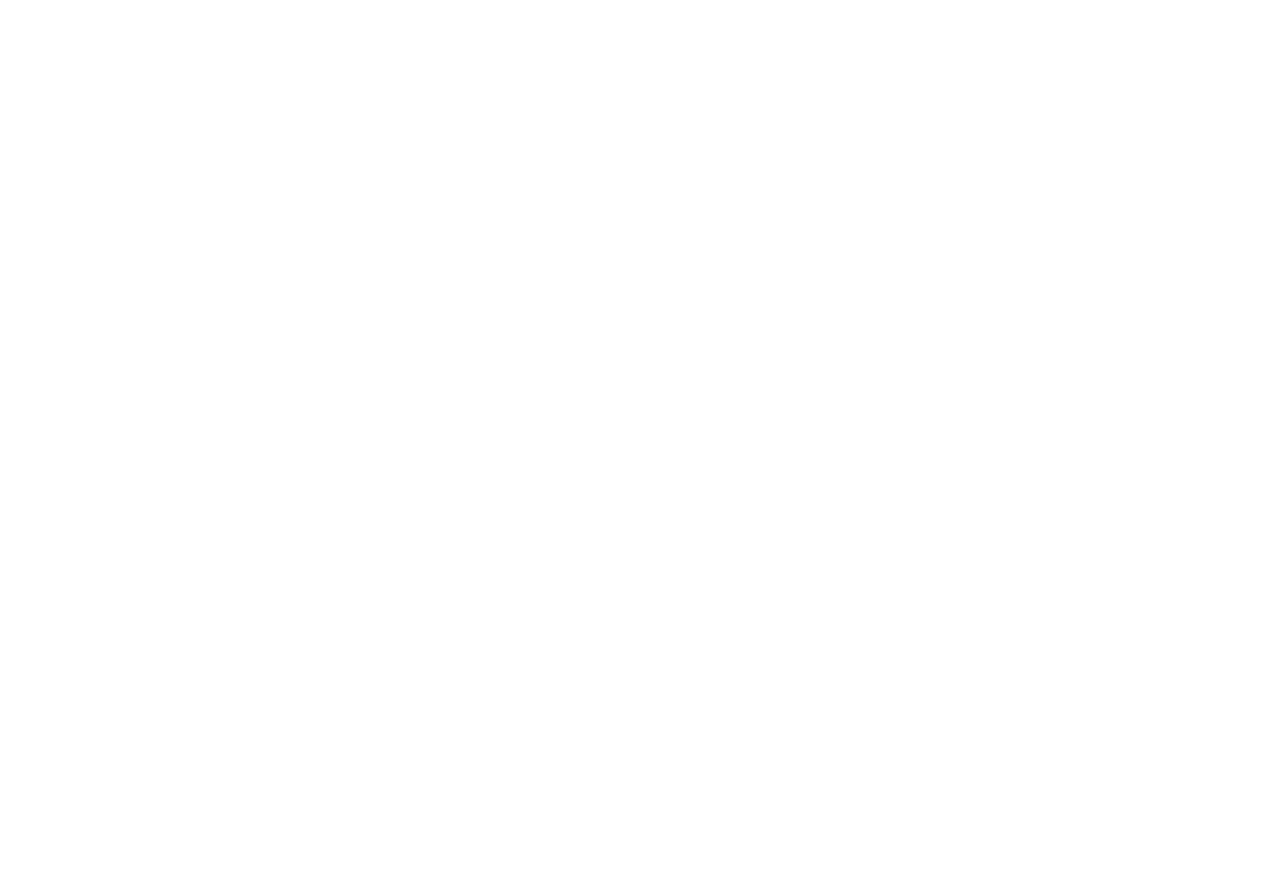
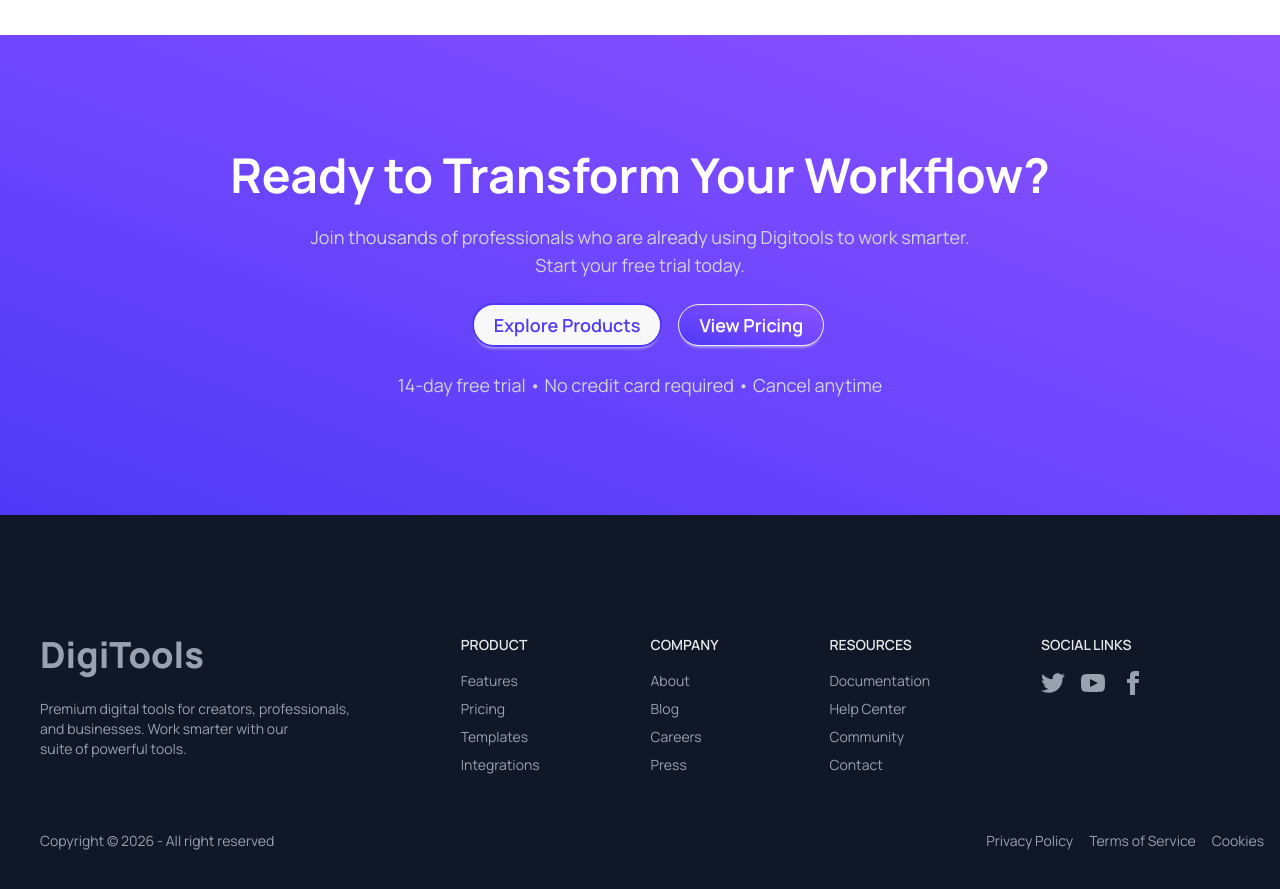
Before and after one commit to sabikuntazina/DigiTools-Platform, a React (Vite) app: page / in a window 1280 px wide. Shown: the part 2360-3249 px from the top of the page. Before the commit the page ends 2395 px from the top, so only its background shows below. Built offline with nearby package versions, Linux system fonts and the light colour scheme.

Commit message:
Workflow section and footer section design completed

```diff
--- a/src/App.jsx
+++ b/src/App.jsx
@@ -1,9 +1,11 @@
 import './App.css'
+import FooterSection from './Components/FooterSection/FooterSection'
 import HeroSection from './Components/HeroSection/HeroSection'
 import Navbar from './Components/Navbar/Navbar'
 import PopularSection from './Components/PopularSection/PopularSection'
 import Steps from './Components/Steps/Steps'
 import TransprentPricing from './Components/TransprentPricing/TransprentPricing'
+import WorkFlow from './Components/WorkFlow/WorkFlow'
 
 function App() {
 
@@ -14,6 +16,8 @@
     <PopularSection></PopularSection>
     <Steps></Steps>
     <TransprentPricing></TransprentPricing>
+    <WorkFlow></WorkFlow>
+    <FooterSection></FooterSection>
 
     </div>
   )
--- /dev/null
+++ b/src/Components/FooterSection/FooterSection.jsx
@@ -0,0 +1,97 @@
+import React from 'react';
+
+const FooterSection = () => {
+    return (
+<div className=' bg-[#101727] py-20 '>
+        <footer className="footer lg:max-w-7xl lg:mx-auto sm:footer-horizontal text-gray-400 p-10">
+      <div className='space-y-4'>
+        <h2 className='font-extrabold text-xl md:text-4xl'>
+            DigiTools
+        </h2>
+    <p className='text-gray-400'>
+      Premium digital tools for creators, professionals, <br /> and businesses. Work smarter with our <br /> suite of powerful tools.
+    </p>
+  </div>
+  <nav>
+    <h6 className="footer-title text-white opacity-90">Product</h6>
+    <a className="link link-hover text-gray-400">Features</a>
+    <a className="link link-hover text-gray-400">Pricing</a>
+    <a className="link link-hover text-gray-400">Templates</a>
+    <a className="link link-hover text-gray-400">Integrations</a>
+  </nav>
+  <nav>
+    <h6 className="footer-title text-white opacity-90">Company</h6>
+    <a className="link link-hover text-gray-400">About</a>
+    <a className="link link-hover text-gray-400">Blog</a>
+    <a className="link link-hover text-gray-400">Careers</a>
+    <a className="link link-hover text-gray-400">Press</a>
+  </nav>
+  <nav>
+    <h6 className="footer-title text-white opacity-90">Resources</h6>
+    <a className="link link-hover text-gray-400">Documentation</a>
+    <a className="link link-hover text-gray-400">Help Center</a>
+    <a className="link link-hover text-gray-400">Community</a>
+    <a className="link link-hover text-gray-400">Contact</a>
+  </nav>
+    <nav>
+    <h6 className="footer-title text-white opacity-90">Social Links</h6>
+    <div className="grid grid-flow-col gap-4">
+      <a>
+        <svg
+          xmlns="http://www.w3.org/2000/svg"
+          width="24"
+          height="24"
+          viewBox="0 0 24 24"
+          className="fill-current">
+          <path
+            d="M24 4.557c-.883.392-1.832.656-2.828.775 1.017-.609 1.798-1.574 2.165-2.724-.951.564-2.005.974-3.127 1.195-.897-.957-2.178-1.555-3.594-1.555-3.179 0-5.515 2.966-4.797 6.045-4.091-.205-7.719-2.165-10.148-5.144-1.29 2.213-.669 5.108 1.523 6.574-.806-.026-1.566-.247-2.229-.616-.054 2.281 1.581 4.415 3.949 4.89-.693.188-1.452.232-2.224.084.626 1.956 2.444 3.379 4.6 3.419-2.07 1.623-4.678 2.348-7.29 2.04 2.179 1.397 4.768 2.212 7.548 2.212 9.142 0 14.307-7.721 13.995-14.646.962-.695 1.797-1.562 2.457-2.549z"></path>
+        </svg>
+      </a>
+      <a>
+        <svg
+          xmlns="http://www.w3.org/2000/svg"
+          width="24"
+          height="24"
+          viewBox="0 0 24 24"
+          className="fill-current">
+          <path
+            d="M19.615 3.184c-3.604-.246-11.631-.245-15.23 0-3.897.266-4.356 2.62-4.385 8.816.029 6.185.484 8.549 4.385 8.816 3.6.245 11.626.246 15.23 0 3.897-.266 4.356-2.62 4.385-8.816-.029-6.185-.484-8.549-4.385-8.816zm-10.615 12.816v-8l8 3.993-8 4.007z"></path>
+        </svg>
+      </a>
+      <a>
+        <svg
+          xmlns="http://www.w3.org/2000/svg"
+          width="24"
+          height="24"
+          viewBox="0 0 24 24"
+          className="fill-current">
+          <path
+            d="M9 8h-3v4h3v12h5v-12h3.642l.358-4h-4v-1.667c0-.955.192-1.333 1.115-1.333h2.885v-5h-3.808c-3.596 0-5.192 1.583-5.192 4.615v3.385z"></path>
+        </svg>
+      </a>
+    </div>
+  </nav>
+
+</footer>
+<div className="footer pl-10 lg:max-w-7xl lg:mx-auto sm:footer-horizontal text-neutral-content items-center p-4">
+  <aside className="grid-flow-col items-center">
+    <p className='text-gray-400'>Copyright © {new Date().getFullYear()} - All right reserved</p>
+  </aside>
+  <nav className="grid-flow-col gap-4 md:place-self-center md:justify-self-end">
+
+    <a className='text-gray-400'>
+        Privacy Policy
+    </a>
+    <a className='text-gray-400'>
+    Terms of Service
+    </a>
+    <a className='text-gray-400'>
+        Cookies
+    </a>
+  </nav>
+</div>
+</div>
+    );
+};
+
+export default FooterSection;
--- /dev/null
+++ b/src/Components/WorkFlow/WorkFlow.jsx
@@ -0,0 +1,26 @@
+import React from 'react';
+
+const WorkFlow = () => {
+    return (
+       <div className="hero  bg-linear-to-bl from-violet-500 to-[#4F39F6] text-white py-25 px-5">
+  <div className="hero-content text-center">
+    <div className="md:max-w-5xl">
+      <h1 className="text-5xl font-bold">Ready to Transform Your Workflow?</h1>
+       <p className="py-6 text-gray-300 text-lg">
+        Join thousands of professionals who are already using Digitools to work smarter. <br /> Start your free trial today.
+      </p>
+      <div className="flex items-center justify-center gap-4">
+         <button className='btn rounded-full p-5 ml-4 border-2 border-[#4F39F6] md:text-lg font-semibold text-[#4F39F6] '> Explore Products</button>
+                        <button className='btn rounded-full p-5 bg-linear-to-bl from-violet-500 to-[#4F39F6] md:text-lg font-semibold text-white'>View Pricing</button>
+
+                      </div>
+      <p className="pt-6 text-gray-300 text-lg">
+       14-day free trial • No credit card required • Cancel anytime
+      </p>
+    </div>
+  </div>
+</div>
+    );
+};
+
+export default WorkFlow;
```
